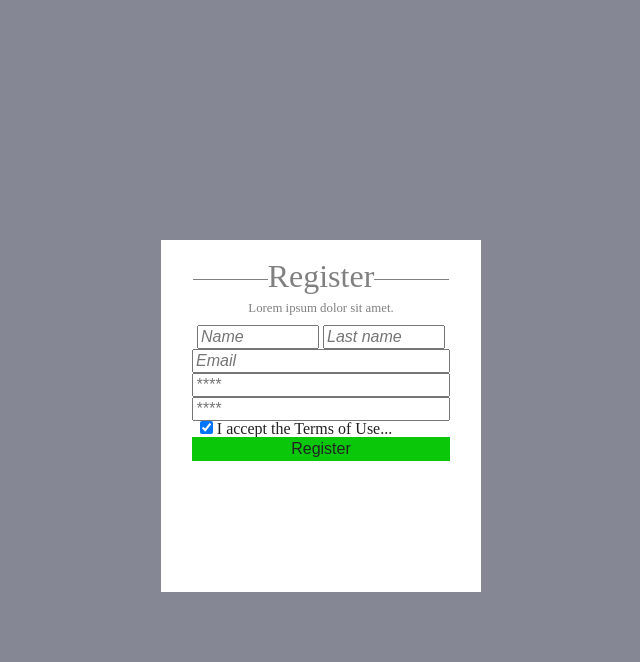
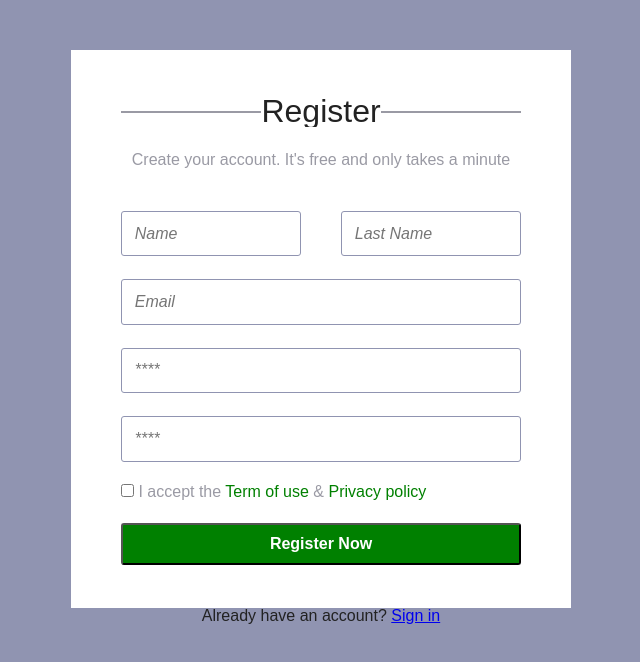
Before and after one commit to J-ampt/Froms, a plain HTML site: page index.html in a window 1280 px wide. Shown: the whole page, without its empty margins (319-959 px from the left). Drawn offline with Linux system fonts and the light colour scheme.

Commit message:
Revamping form

```diff
--- a/assets/styles/style.css
+++ b/assets/styles/style.css
@@ -1,76 +1,124 @@
-body{
-  display: flex;
-  justify-content: center;
-
-  background-color:#858794;
+:root{
+  --main-color: #9094b1;
+  --link-color: green;
+  --text-color: #9a9aa4;
 }
 
-.reg-form{
-  display: flex;
-  justify-content: center;
-  margin-top: 15em;
-  width: 20em;
-  height: 22em;
+*{
+  box-sizing: border-box;
+  margin: 0;
+  padding: 0;
+}
+
+.wrapper{
+  min-height: 100vh;
+  padding-top: 50px;
 
   text-align: center;
+  font-family: sans-serif;
 
-  background-color: white;
+  background-color: var(--main-color);
 }
 
-.head>h1{
-  font-size: 2em;
-  color: gray;
+.register{
+  width: 100%;
+  max-width: 500px;
+  min-width: 320px;
+  margin: auto;
+  padding: 20px 50px;
+  background-color: #fff;
 }
 
-h1:before,
-h1:after {
-  background-color: gray;
-  content: "";
-  display: inline-block;
-  height: 1px;
+.register-heading{
   position: relative;
-  vertical-align: middle;
-  width: 25%;
+  width: 100%;
+  margin: 25px 0;
+
+  font-size: 2em;
 }
 
-.head>p{
-padding: 10px;
 
-  font-size: 0.8em;
-  color: gray;
+
+.register-heading::before{
+  content: '';
+  display: inline-block;
+  width: 35%;
+  height: 2px;
+  background-color: var(--text-color);
+  position: absolute;
+  top: 50%;
+  left: 0;
 }
 
-.form{
-  padding:em;
-  margin-bottom: 1em;
+.register-heading::after{
+  content: '';
+  display: inline-block;
+  width: 35%;
+  height: 2px;
+  background-color: var(--text-color);
+  position: absolute;
+  top: 50%;
+  right: 0;
 }
 
-#email{
-  width: 250px;
+.register-form{
+  min-height: 50vh;
+  justify-content: space-evenly;
 }
 
-#pass{
-  width: 250px;
+.register>p{
+  margin-bottom: 20px;
+  color: var(--text-color);
 }
 
-.terms{
-  font: 1rem;
-  width: 250px;
+.flex-column{
+  display: flex;
+  flex-direction: column;
 }
 
-.reg-btn{
-  width: 258px;
-  height: 24px;
+.credentials{
+  display: flex;
+  justify-content: space-between;
+}
 
-  background-color: #0ac70a;
-  border: none;
+.credentials>*{
+  width: 45%;
+}
+
+input{
+  padding: 0.8em;
+  border: 1px solid var(--main-color);
+  border-radius: 3px;
 }
 
 *::placeholder{
   font-style: italic;
+  text-transform: capitalize;
   font-size: 1em;
 }
 
-section{
-  padding: 20px 10px 20px 10px;
+a:not(p>a){
+  color: var(--link-color);
+  text-decoration: none;
 }
+
+.accept{
+  text-align: left;
+  color: var(--text-color);
+}
+
+.btn{
+  background-color: var(--link-color);
+  color: #fff;
+  padding: 10px;
+  text-transform: capitalize;
+  font-weight: bolder;
+
+  border-radius: 3px;
+}
+
+.overlow-text{
+    overflow: hidden;
+    white-space: nowrap;
+    text-overflow: ellipsis;
+}
--- a/index.html
+++ b/index.html
@@ -7,31 +7,32 @@
   <title>Register form</title>
 </head>
 <body>
-  <div class="reg-form">
-    <section>
-      <div class="head">
-        <h1>Register</h1>
-        <p>Lorem ipsum dolor sit amet.</p>
-      </div>
-      <form class="form" action="" method="post">
-        <div class="credetials">
-          <input type="text" id="name" required minlength="4" maxlength="8" size="10" placeholder="Name">
-          <input type="text" id="last-name" required minlength="4" maxlength="8" size="10" placeholder="Last name">
-        </div>
-        <input type="email" id="email"
-       pattern=".+@globex\.com" required placeholder="Email">
-       <input type="password" id="pass" name="password"
-       minlength="8" required placeholder="****">
-       <input type="password" id="pass" name="password"
-       minlength="8" required placeholder="****">
-       <div class="terms">
-        <input type="checkbox" id="" name=""
-        checked>
-        <label class="terms">I accept the Terms of Use...</label>
-       </div>
-       <input class="reg-btn" type="button" value="Register">
-      </form>
+  <div class="wrapper">
+    <section class="register flex-column" >
+        <h1 class="register-heading overlow-text">Register</h1>
+        <p>Create your account. It's free and only takes a minute</p>
+        <form class="register-form flex-column" action="">
+          <div class="credentials">
+            <input type="text" name="name" required minlength="4" maxlength="8" size="10" placeholder="Name">
+            <input type="text" name="last-name" required minlength="4" maxlength="8" size="10" placeholder="Last name">
+          </div>
+          <input type="email" name="email"
+            pattern=".+@globex\.com" required placeholder="Email">
+        <input type="password" name="password"
+          minlength="8" required placeholder="****">
+        <input type="password" name="password"
+            minlength="8" required placeholder="****">
+          <label class="accept">
+            <input type="checkbox" name="accept" required>
+            I accept the
+            <a href="#">Term of use</a>
+            &
+            <a href="#">Privacy policy</a>
+          </label>
+          <button class="btn overlow-text" type="submit">register now</button>
+        </form>
     </section>
+    <p>Already have an account? <a href="#">Sign in </a></p>
   </div>
 </body>
 </html>
```
